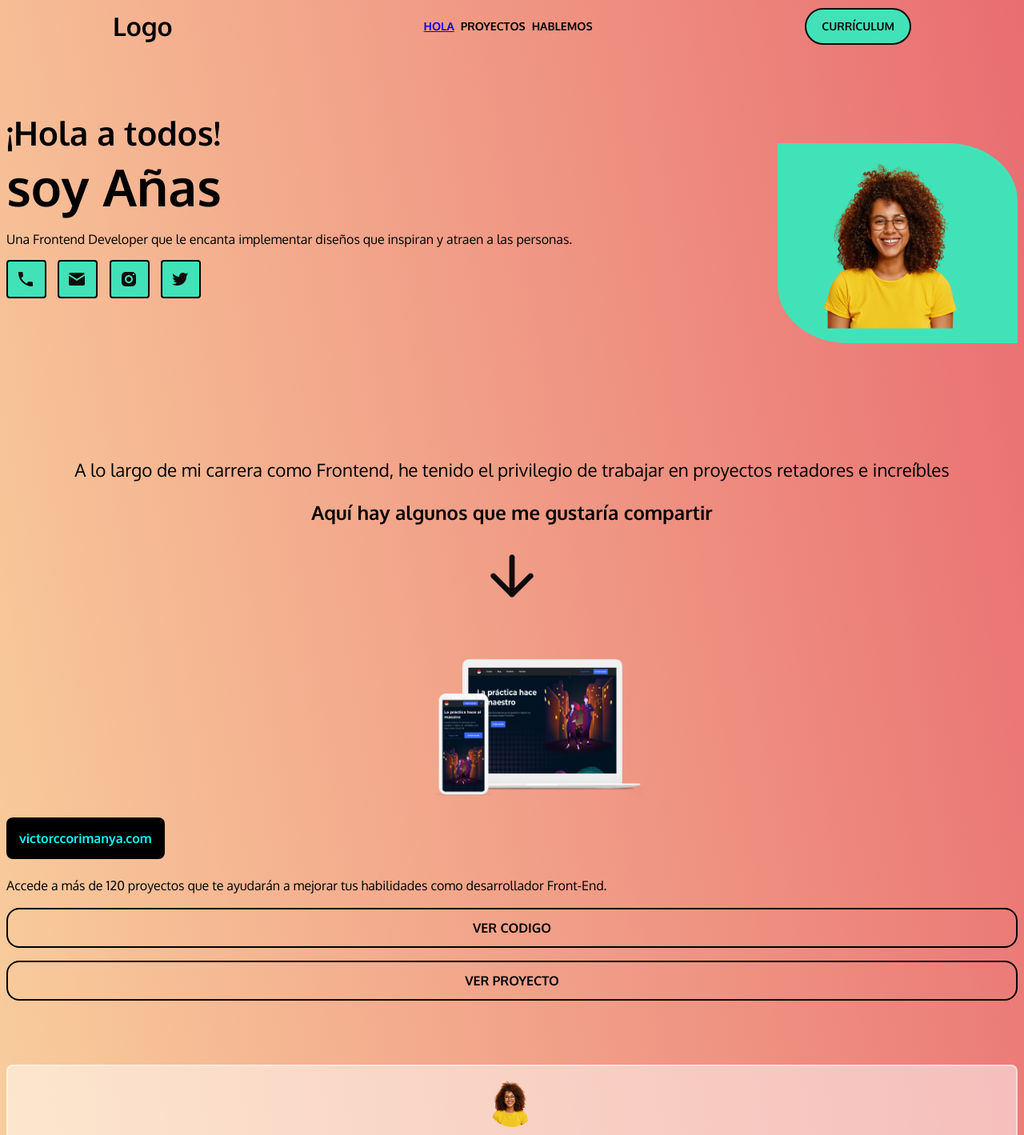
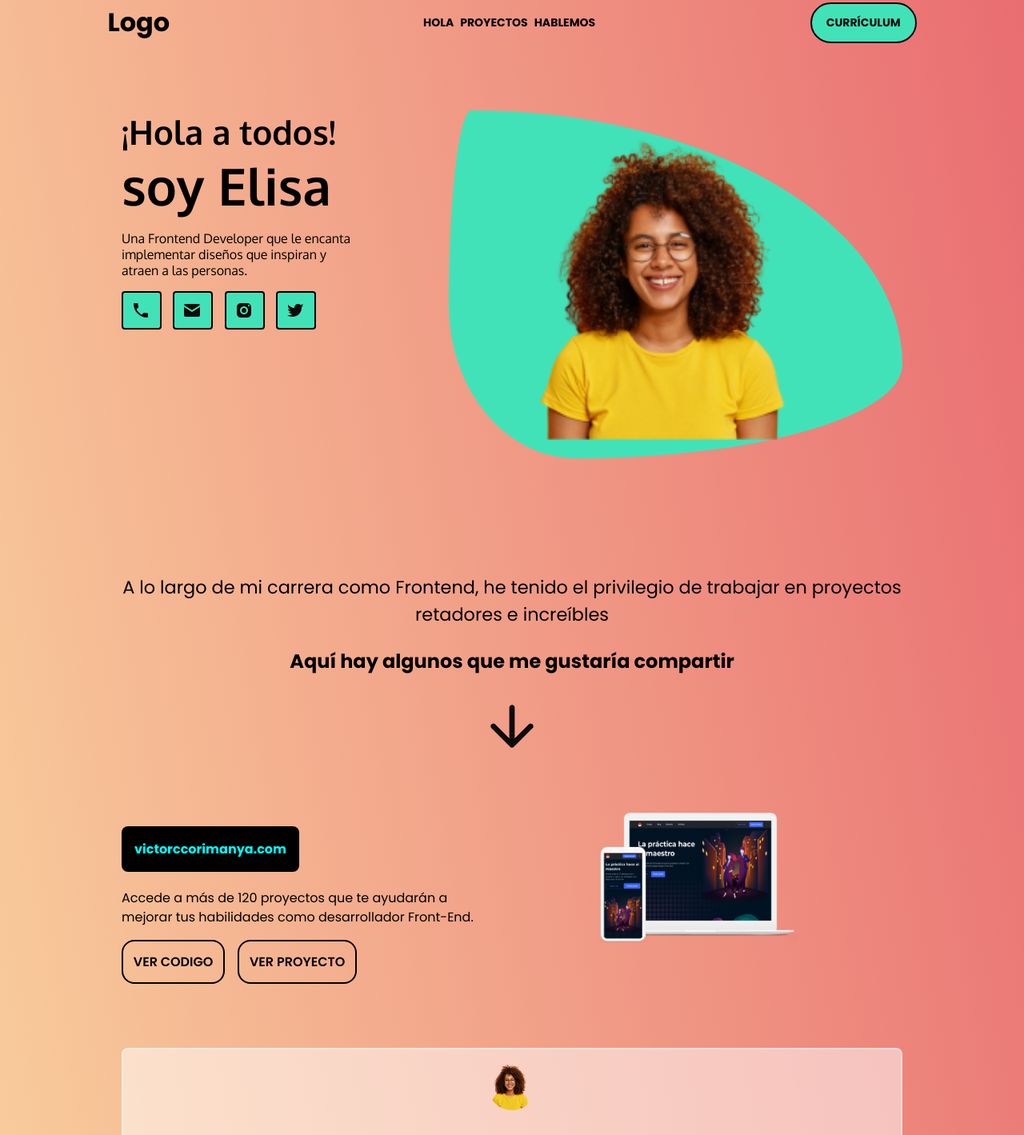
Before and after one commit to vccorimanya/elisa-portfolio, a plain HTML site: page index.html in a window 1280 px wide. Shown: the part 17-1436 px from the top of the page at 80% size. Drawn offline with Linux system fonts and the light colour scheme.

Commit message:
first refactoring

```diff
--- a/css/index.css
+++ b/css/index.css
@@ -1,6 +1,10 @@
+@import url('https://fonts.googleapis.com/css2?family=Poppins:wght@200;300;400;500;600;700;800;900&family=Quicksand:wght@300;400;500;600;700&display=swap');
+@import url('https://fonts.googleapis.com/css2?family=Oxygen:wght@300;400;700&family=Poppins:wght@200;300;400;500;600;700;800;900&family=Quicksand:wght@300;400;500;600;700&display=swap');
+
 body{
   background: linear-gradient(80deg, #FAD7A1 0%, #E96D71 100%);
-  font-family: 'Oxygen', sans-serif;
+  font-family: 'Poppins', sans-serif;
+  margin: 0;
 }
 
 header{
@@ -19,16 +23,36 @@ li{
   margin-top: 2.5rem;
 }
 .hero-text {
+  display: flex;
+ /*  align-items: center; */
+  flex-direction: column;
   margin-top: 4rem;
 }
+
+.hero-text-info{
+  display: flex;
+  flex-direction: column;
+  align-items: flex-start;
+}
+
 .hello{
   font-size: 2.6rem;
+  font-family: 'Oxygen', sans-serif;
+  font-weight: 700;
   margin: 0;
 }
 
 .name{
   font-size: 4rem;
+  font-family: 'Oxygen', sans-serif;
+  font-weight: 700;
   margin: 0;
+}
+.caption{
+  font-size: 16px;
+  font-family: 'Oxygen', sans-serif;
+  font-weight: 400;
+  width: 300px;
 }
 
 .cv{
@@ -45,20 +69,18 @@ li{
   font-weight: 700;
 }
 
+.purple {
 
-/* .hero-image{
-  position: absolute;
-  left: 85px;
-}
- */
-.purple {
+  --path: 50% 0, 100% 100%, 0 100%;
+  --border: 5px;
+  box-sizing: border-box;
   background-color: #42E2B8;
   width: 300px;
   height: 250px;
-  border-radius: 0% 29% 0% 29% / 0% 29% 0% 29%;
   display: flex;
   align-items: center;
   justify-content: center;
+ border-radius: 5% 95% 72% 28% / 56% 73% 27% 44%;
 }
 
 /* .mermale{
@@ -75,7 +97,10 @@ li{
 .hero-image-container{
   margin-bottom: 5rem;
 }
-
+.hero-image{
+  width: 241px;
+  height: 241px;
+}
 
 .instagram{
   background: #42E2B8;
@@ -111,23 +136,36 @@ li{
   margin-top: 4rem;
 }
 
+.iphone {
+  display: flex;
+  align-items: flex-start;
+  height: 11rem;
+}
 .project-image-container{
   display: flex;
   align-items: center;
   justify-content: center;
+  position: absolute;
 }
 
 .iphonex{
-  width: 75px;
-  height: 132px;
+  width: 68px;
+  height: 123px;
   position: relative;
   top: 19px;
-  left: 65px;
+  left: 7px;
+  z-index: 4;
 }
 
 .macbook{
-  width: 252px;
-  height: 177px;
+  width: 241px;
+  height: 167px;
+  position: relative;
+  left: -51px;
+}
+
+.marig_lr{
+  margin: 0 1rem;
 }
 
 .project-name{
@@ -157,6 +195,7 @@ li{
   font-weight: 600;
   margin-bottom: 1rem;
 }
+
 
 .box{
   display: flex;
@@ -189,7 +228,7 @@ form{
 }
 label{
   font-weight: 600;
-  padding: 1rem;
+  padding: .5rem;
 }
 input{
   padding: .8rem;
@@ -221,7 +260,22 @@ footer{
   text-align: center;
 }
 
+.hablemos_container {
+  display: flex;
+  flex-direction: column;
+  align-items: center;
+}
+
+.hablemos {
+  max-width: 543px;
+
+}
+
 @media  screen and (min-width: 640px){
+  .wraper{
+    margin: 0 8.5rem;
+  }
+
   nav{
     display: initial;
   }
@@ -240,5 +294,43 @@ footer{
     justify-content: space-between;
     flex-flow: row-reverse;
   }
+  .project{
+    display: grid;
+    grid-template: 1fr / 1fr 1fr;
+  }
+  .iphone {
+    display: flex;
+    align-items: center;
+    justify-content: center;
+    grid-area: 1 /2 /3 / 3;
+  }
+  .links {
+    display: flex;
+    flex-direction: row;
+    justify-content: stretch;
+    grid-area: 2 /1;
+  }
+  .links a{
+    margin-right: 1rem;
+  }
 
+  .box-desc {
+      font-weight: 601;
+      font-size: 34px;
+  }
+
+  .ceo {
+      font-size: 24px;
+  }
+  .hero {
+    margin-top: 0;
+  }
+  .purple {
+    width: 567px;
+    height: 435px;
+  }
+  .hero-image{
+    width: 392px;
+    height: 389px;
+  }
 }
--- a/index.html
+++ b/index.html
@@ -4,7 +4,6 @@
   <meta charset="UTF-8">
   <meta http-equiv="X-UA-Compatible" content="IE=edge">
   <link rel="stylesheet" href="./css/index.css">
-  <link href="https://fonts.googleapis.com/css2?family=Oxygen:wght@300;400;700&display=swap" rel="stylesheet">
   <meta name="viewport" content="width=device-width, initial-scale=1.0">
   <title>Elisa Porfolio</title>
 </head>
@@ -13,32 +12,40 @@
     <h1>Logo</h1>
     <nav>
       <ul class="">
-      <li><a href="#">Hola</a></li>
+        <li>Hola</li>
         <li>Proyectos</li>
         <li>Hablemos</li>
       </ul>
     </nav>
     <a class="cv" href="#">Currículum</a>
   </header>
-  <section class="hero-text">
+  <div class="wraper">
+    <section class="hero-text marig_lr">
       <div class="hero">
         <div class="hero-image-container">
           <div class="purple">
             <img class="hero-image" src="./images/model.png" alt="Photo">
-          <div class="mermale"></div>
+          </div>
+          <div>
+
           </div>
         </div>
       </div>
+      <div class="hero-text-info">
         <div>
           <h1 class="hello">
             ¡Hola a todos!
           </h1>
           <h2 class="name">
-        soy Añas
+            soy Elisa
           </h2>
-      <p>
+        </div>
+        <div>
+          <p class="caption">
             Una Frontend Developer que le encanta implementar diseños que inspiran y atraen a las personas.
           </p>
+
+        </div>
         <div class="social">
           <a class="instagram" href="http://" target="_blank" rel="noopener noreferrer">
             <img src="./images/icons/icon-phone.svg" alt="">
@@ -67,21 +74,25 @@
       </div>
     </section>
     <section class="project">
+      <div class="iphone">
         <div class="project-image-container">
           <img class="iphonex" src="./images/IphoneX.png" alt="">
           <img class="macbook" src="./images/Macbook.png" alt="">
         </div>
+      </div>
+      <div class="project-desc-container marig_lr">
         <h4 class="project-name">victorccorimanya.com</h4>
         <p class="project-desc">
           Accede a más de 120 proyectos que te ayudarán a mejorar
           tus habilidades como desarrollador Front-End.
         </p>
-    <div class="links">
+      </div>
+      <div class="links marig_lr">
         <a href="#">Ver codigo</a>
         <a href="#">ver proyecto</a>
       </div>
     </section>
-  <section>
+    <section class="marig_lr">
       <div class="box">
         <img src="./images/model.png" alt="">
         <p class="box-desc">"Elisa ha sido de gran ayuda para acelerar ciertos esfuerzos de desarrollo.
@@ -92,7 +103,8 @@
         </p>
       </div>
     </section>
-  <section>
+    <section class="marig_lr hablemos_container">
+      <div class="hablemos">
         <h4 class="project-name">Hablemos</h4>
         <p>
           Si está interesado en trabajar conmigo en su próximo proyecto, no dude en ponerse en contacto conmigo.
@@ -106,6 +118,8 @@
           <textarea name="" id="" cols="30" rows="10"></textarea>
           <button type="submit">Enviar mensaje</button>
         </form>
+
+      </div>
     </section>
     <footer>
       <div class="social">
@@ -125,6 +139,7 @@
       <h5>Hecho con Amor de Elisa</h5>
       <p class="copy">Copyright <span id="anio"></span> - Todos los derechos reserados</p>
     </footer>
+  </div>
 <script src="./js/index.js"></script>
 </body>
 </html>
```
Lines whose indentation alone changed are shown as unchanged.
